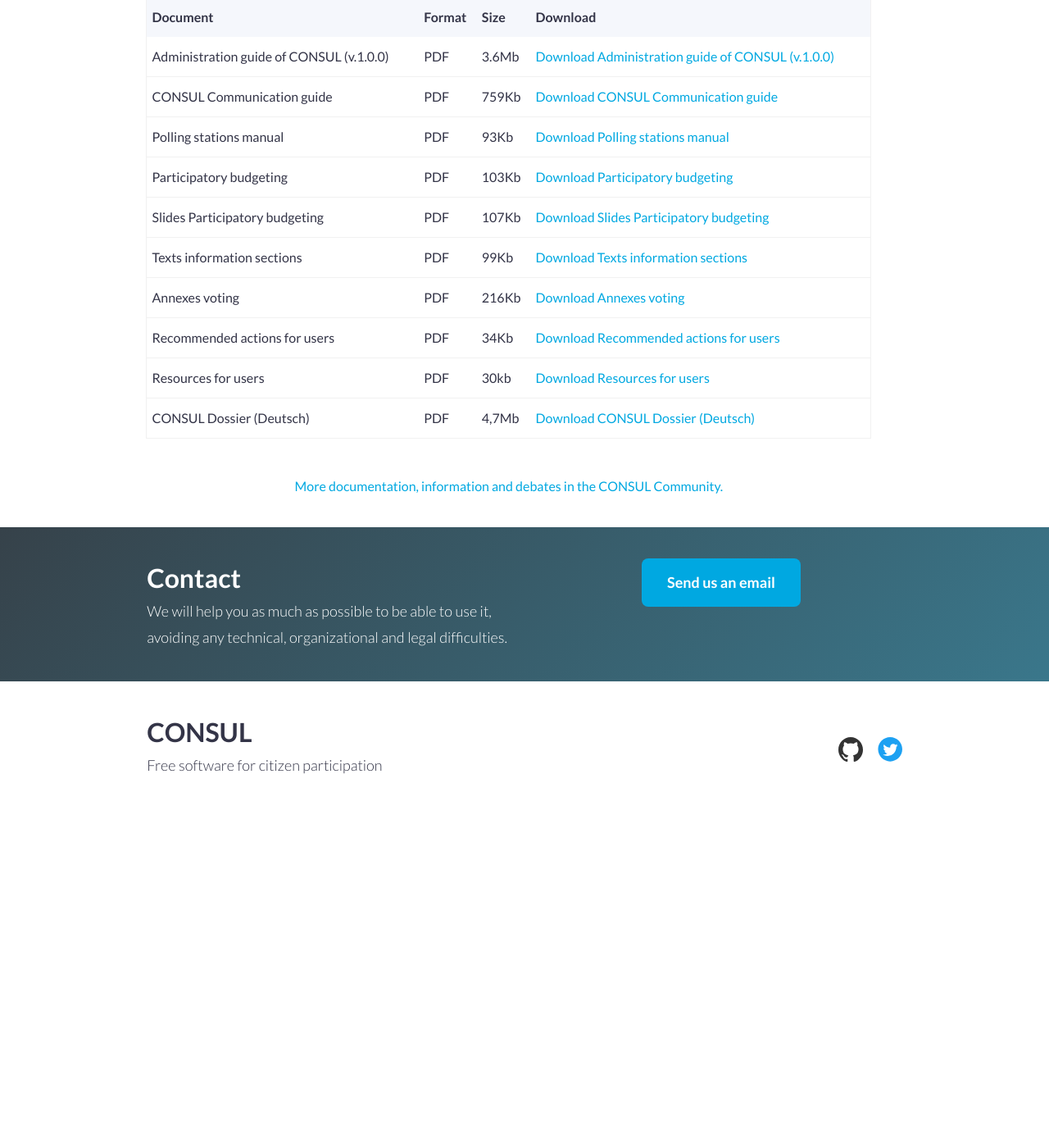
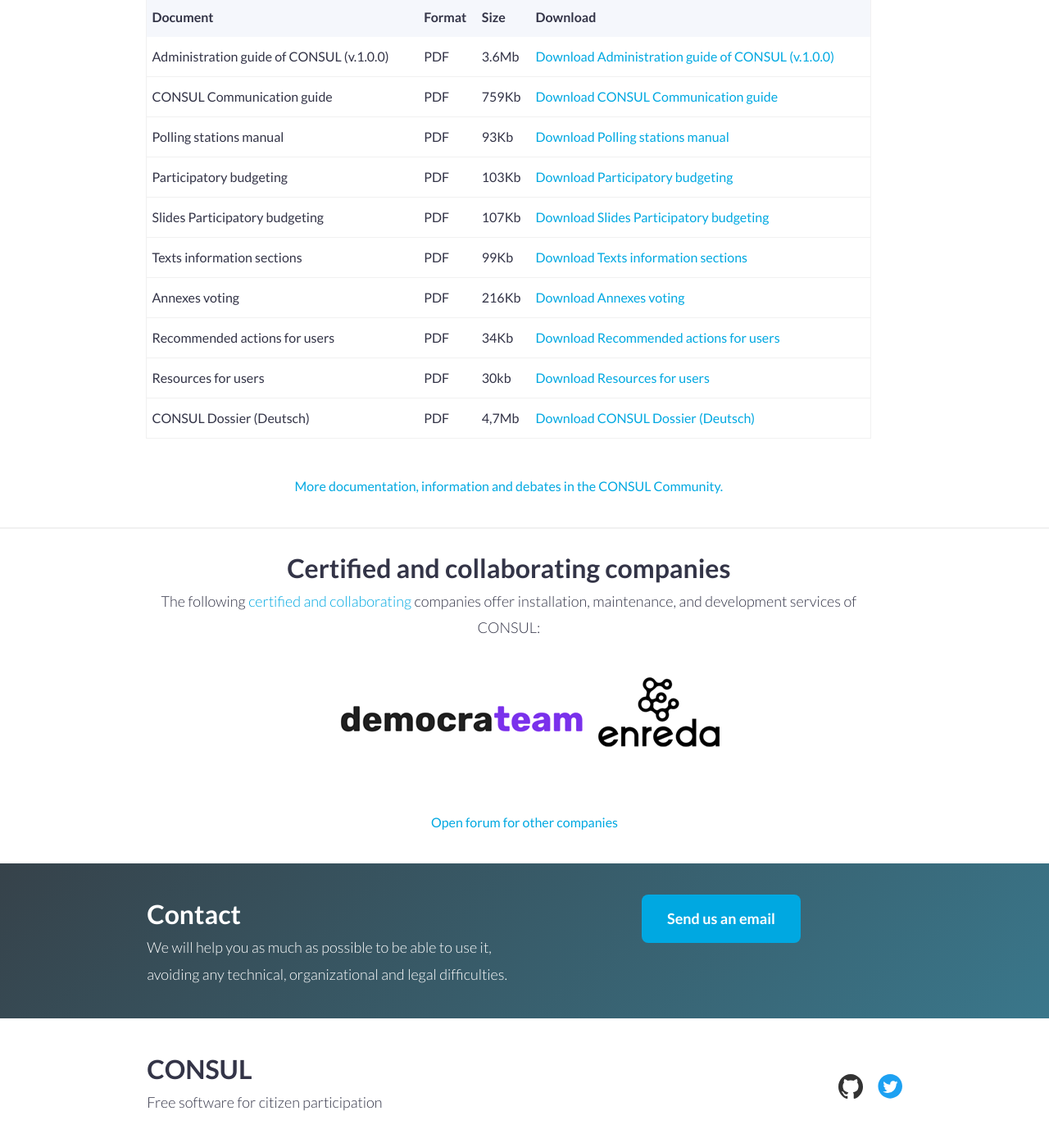
Before and after one commit to consuldemocracy/website, a Jekyll site: the page built from en/index.html, in a window 1280 px wide and 1400 px high, scrolled down 6886 px. Shown: the top 1394 px of the window at 82% size. Built offline with Jekyll 4.4.1, drawn with Linux system fonts in a browser that asks for light colours; before the commit the page ends 7875 px from its top, so only the background shows below that.

Commit message:
Add companies section

```diff
--- a/_data/i18n/en.yml
+++ b/_data/i18n/en.yml
@@ -11,6 +11,7 @@
   community: "Community"
   features: "Features"
   documentation: "Documentation"
+  companies: "Companies"
   contact: "Contact"
   manual: "Manual"
   manual_url: "https://manual.consulproject.org/en/start/"
@@ -284,3 +285,13 @@
     communication_guide_doc: "803Kb"
     recommended_actions_for_users: "34Kb"
     resources_for_users: "30kb"
+companies:
+  title: "Certified and collaborating companies"
+  text: "The following"
+  link: "certified and collaborating"
+  text_2: "companies offer installation, maintenance, and development services of CONSUL:"
+  open_forum: "Open forum for other companies"
+  democrateam: "democrateam"
+  democrateam_link: "https://democrateam.com/"
+  enreda: "Enreda"
+  enreda_link: "http://enreda.coop/en/services/participaciondigital"
--- /dev/null
+++ b/_includes/companies.html
@@ -0,0 +1,36 @@
+<div id="companies">
+  <div class="col-12 text-center">
+    <h2>{{ site.data.i18n[page.locale].companies.title }}</h2>
+    <p>
+      {{ site.data.i18n[page.locale].companies.text }}
+      <a href="https://consulproject.org/docs/collaborating_and_certified.pdf" target="_blank">{{ site.data.i18n[page.locale].companies.link }}</a>
+      {{ site.data.i18n[page.locale].companies.text_2 }}
+    </p>
+  </div>
+
+  <div class="container">
+    <div class="row margin-top">
+      <div class="col-2 margin text-center"></div>
+      <div class="col-4 margin text-center">
+        <a href="{{ site.data.i18n[page.locale].companies.democrateam_link }}"
+           title="{{ site.data.i18n[page.locale].companies.democrateam }}" target="_blank">
+          <img src="/img/companies/democrateam.png" alt="{{ site.data.i18n[page.locale].companies.democrateam }}">
+        </a>
+      </div>
+      <div class="col-4 margin text-center">
+        <a href="{{ site.data.i18n[page.locale].companies.enreda_link }}"
+           title="{{ site.data.i18n[page.locale].companies.enreda }}" target="_blank">
+          <img src="/img/companies/enreda.png" alt="{{ site.data.i18n[page.locale].companies.enreda }}">
+        </a>
+      </div>
+    </div>
+  </div>
+
+  <div class="row margin">
+    <div class="col-12 text-center">
+      <a href="https://community.consulproject.org/c/companies" target="_blank">
+        {{ site.data.i18n[page.locale].companies.open_forum }}
+      </a>
+    </div>
+  </div>
+</div>
--- a/_includes/header.html
+++ b/_includes/header.html
@@ -27,6 +27,7 @@
         <h2 class="show-for-sr">{{ site.data.i18n[page.locale].menu.title }}</h2>
         <a href="#features">{{ site.data.i18n[page.locale].menu.features }}</a>
         <a href="#documentation">{{ site.data.i18n[page.locale].menu.documentation }}</a>
+        <a href="#companies">{{ site.data.i18n[page.locale].menu.companies }}</a>
         <a href="#contact">{{ site.data.i18n[page.locale].menu.contact }}</a>
         <a href="http://community.consulproject.org/" target="_blank" class="external-link">
           {{ site.data.i18n[page.locale].menu.community }}
--- a/_includes/index.html
+++ b/_includes/index.html
@@ -28,6 +28,12 @@
   {% include documentation.html %}
 </div>
 
+<div class="divider">
+  <div class="container">
+    {% include companies.html %}
+  </div>
+</div>
+
 <div class="contact">
   <div class="container">
     {% include contact.html %}
--- a/_sass/_consul.scss
+++ b/_sass/_consul.scss
@@ -118,6 +118,11 @@
   td {
     border-bottom: 1px solid #f1f1f1;
   }
+}
+
+.divider {
+  border-top: 2px solid #f1f1f1;
+  padding-top: 24px;
 }
 
 // 03. Header
```
Also changed, not shown: _data/i18n/es.yml (+11 -0 lines), img/companies/democrateam.png (added), img/companies/enreda.png (added).
